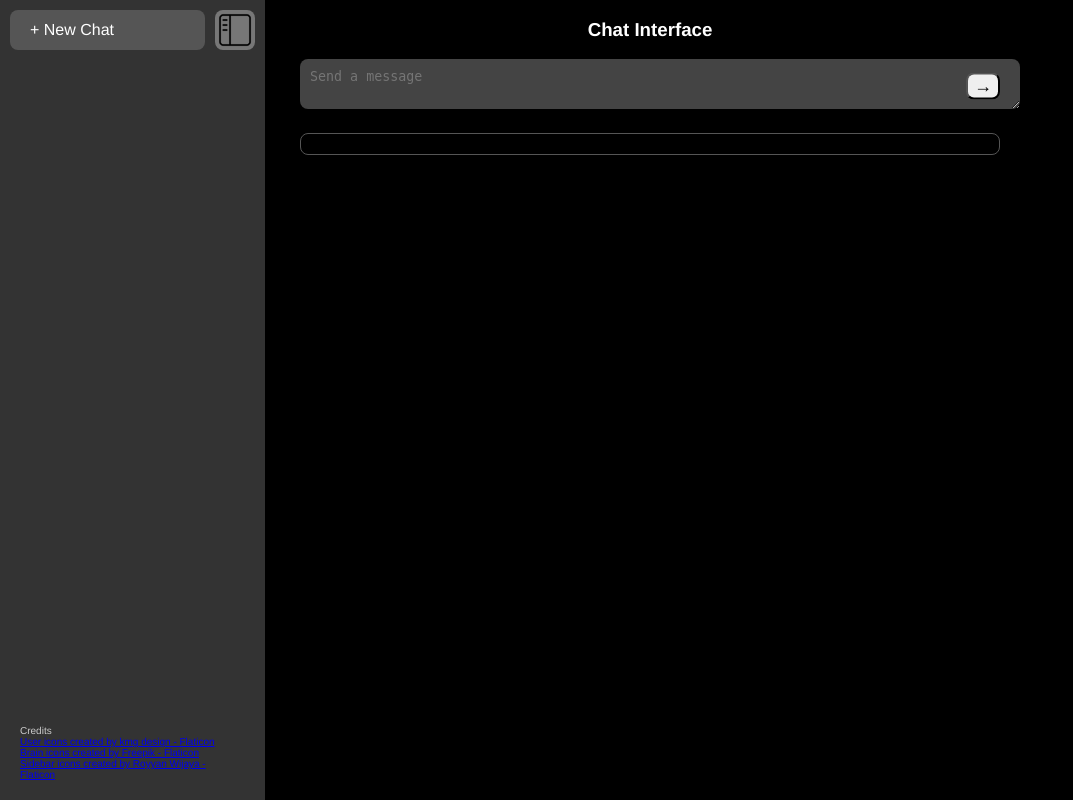
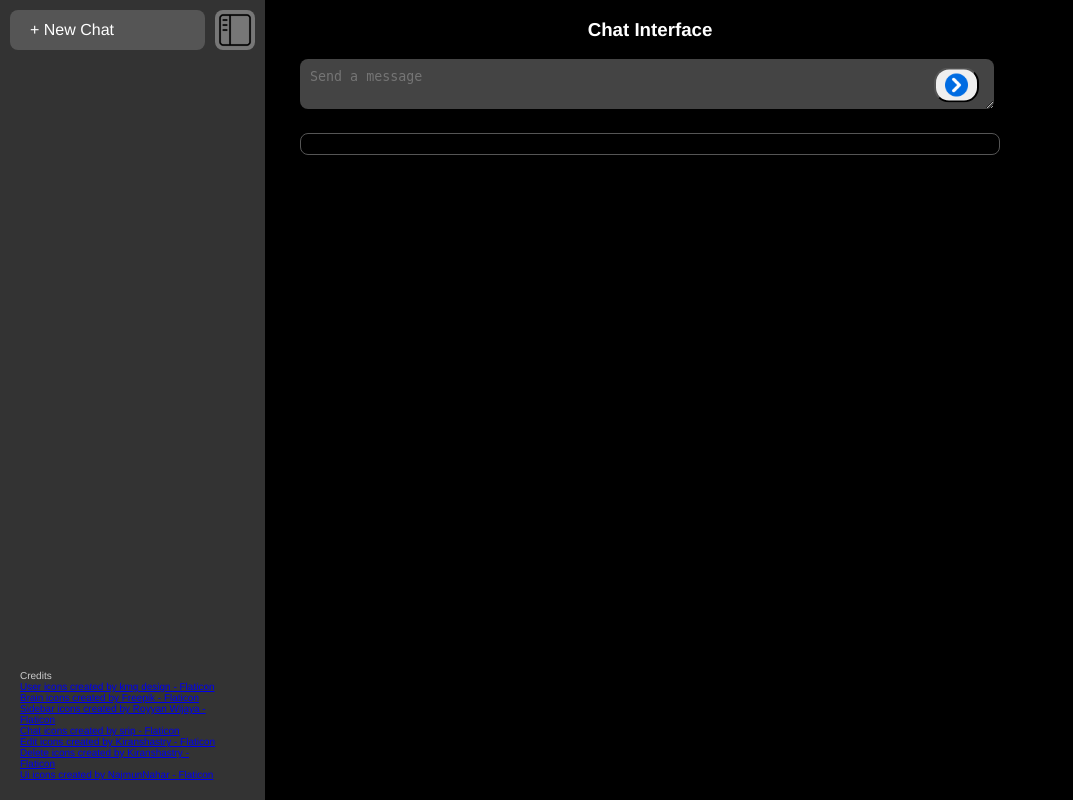
Before and after one commit to vpanus3/python-ai-interface, a Flask app: page / in a window 1280 px wide. Shown: the whole page, without its empty margins (0-1073 px from the left). Run offline with Flask 2, Linux system fonts and the light colour scheme; parts of the project's set-up code (start-up, migrations or seed data) failed here and were passed over.

Commit message:
Style updates

```diff
--- a/static/main.css
+++ b/static/main.css
@@ -1,4 +1,3 @@
-
 .flex-container {
   display: flex;
   flex-direction: column;
@@ -81,13 +80,6 @@ body.dark-mode {
         vertical-align: middle;
       }
 
-.icon {
-  font-size: 24px;
-  color: #fff;
-  text-align: center;
-  line-height: 50px;
-}
-
   .credits-container {
     background-color: #333;
     color: #fff;
@@ -120,7 +112,7 @@ body.dark-mode {
 
     .chat-input-container {
       position: relative;
-  width: 100%;
+      width: 97%;
     }
 
       .chat-input-container textarea {
@@ -128,24 +120,26 @@ body.dark-mode {
         color: #fff;
         border-radius: 8px;
         padding: 10px;
+        padding-right: 5px;
         border: none;
-}
-
-textarea {
         flex-grow: 1;
-  margin-right: 10px;
         width: 100%;
-  padding-right: 50px;
       }
 
       .generate-button {
-  border-radius: 8px;  /* Bubble styling */
-  font-size: 18px;  /* Update the arrow icon size */
-  position: absolute;  /* Absolute positioning */
-  right: 0;  /* Stick to the right side */
-  top: 50%;  /* Center vertically */
-  transform: translateY(-50%);  /* Fine-tune the vertical centering */
-  /* Other styles like border-radius and font-size remain unchanged */
+        border-radius: 15px;
+        font-size: 18px;
+        position: absolute;
+        right: 0;
+        top: 47%;
+        transform: translateY(-50%);
+      }
+
+      .generate-icon {
+        width: 23px;
+        height: 23px;
+        padding: 3px;
+        vertical-align: middle;
       }
 
 .chat-container {
@@ -160,6 +154,8 @@ textarea {
     padding: 10px;
     border-radius: 8px;
     max-width: 100%;
+    display: flex;
+    align-items: center;
   }
 
     .bot-bubble {
@@ -170,11 +166,16 @@ textarea {
     .user-bubble {
       background-color: #444;
       color: #fff;
+      padding-left: 10px;
     }
 
     .chat-icon {
       width: 20px;
       height: 20px;
-  margin-right: 5px;
+      margin-right: 10px;
       vertical-align: middle;
     }
+
+    .chat-message {
+      flex-grow: 1;
+    }
--- a/templates/index.html
+++ b/templates/index.html
@@ -22,6 +22,10 @@
         <div><a href="https://www.flaticon.com/free-icons/user" title="user icons">User icons created by kmg design - Flaticon</a></div>
         <div><a href="https://www.flaticon.com/free-icons/brain" title="brain icons">Brain icons created by Freepik - Flaticon</a></div>
         <div><a href="https://www.flaticon.com/free-icons/sidebar" title="sidebar icons">Sidebar icons created by Royyan Wijaya - Flaticon</a></div>
+        <div><a href="https://www.flaticon.com/free-icons/chat" title="chat icons">Chat icons created by srip - Flaticon</a></div>
+        <div><a href="https://www.flaticon.com/free-icons/edit" title="edit icons">Edit icons created by Kiranshastry - Flaticon</a></div>
+        <div><a href="https://www.flaticon.com/free-icons/delete" title="delete icons">Delete icons created by Kiranshastry - Flaticon</a></div>
+        <div><a href="https://www.flaticon.com/free-icons/ui" title="ui icons">Ui icons created by NajmunNahar - Flaticon</a></div>
       </div>
     </div>
   </div>
@@ -30,16 +34,16 @@
     <div class="chat-input-wrapper">
       <form action="/fetch_response" method="post" class="chat-input-container">
         <textarea name="message" placeholder="Send a message" required></textarea>
-          <button type="submit" class="generate-button">&#8594;</button>
+        <button type="submit" class="generate-button"><img src="/static/flaticon-right-arrow.png" alt="Generate" class="generate-icon"></button>
       </form>
     </div>
     <div class="chat-container">
       {% if chat_history %}
         {% for message in chat_history.messages|reverse %}
           {% if message.role == 'assistant' %}
-              <div class="chat-bubble bot-bubble"><img src="/static/flaticon-brain.png" alt="Bot" class="chat-icon"> {{ message.content }}</div>
+            <div class="chat-bubble bot-bubble"><img src="/static/flaticon-brain.png" alt="Bot" class="chat-icon"><div class="chat-message">{{ message.content }}</div></div>
           {% elif message.role == 'user' %}
-              <div class="chat-bubble user-bubble"><img src="/static/flaticon-user.png" alt="Bot" class="chat-icon"> {{ message.content }}</div>
+            <div class="chat-bubble user-bubble"><img src="/static/flaticon-user.png" alt="Bot" class="chat-icon"><div class="chat-message">{{ message.content }}</div></div>
           {% endif %}
         {% endfor %}
       {% endif %}
```
Also changed, not shown: static/flaticon-conversation.png (added), static/flaticon-delete.png (added), static/flaticon-edit.png (added), static/flaticon-right-arrow.png (added). Lines whose indentation alone changed are shown as unchanged.
